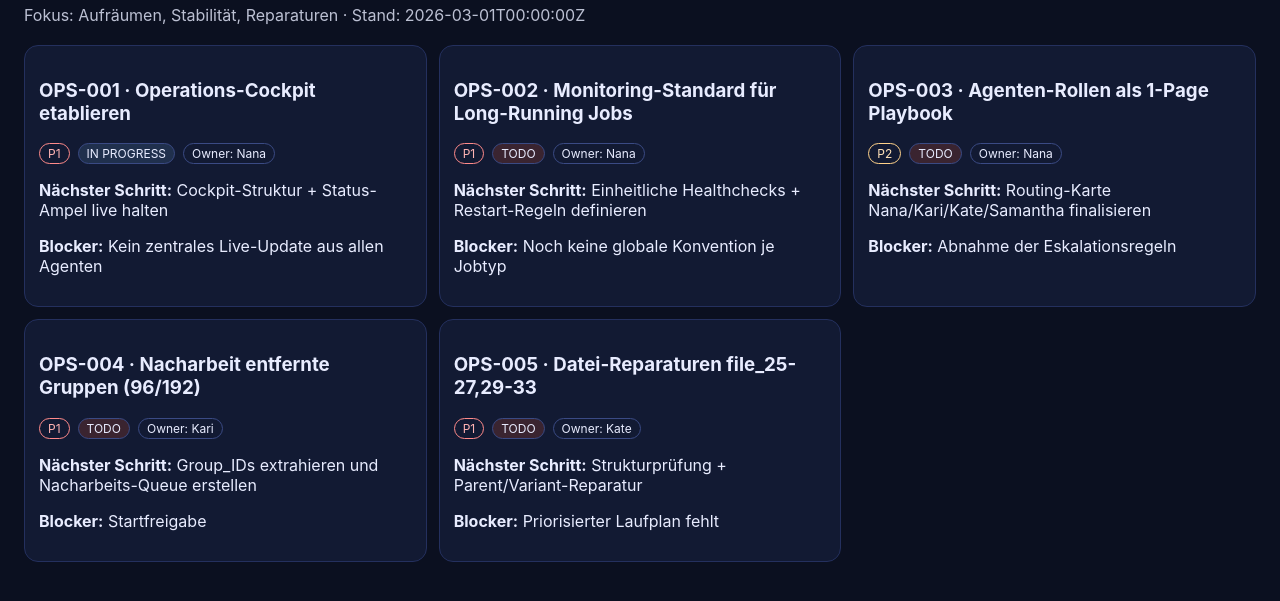
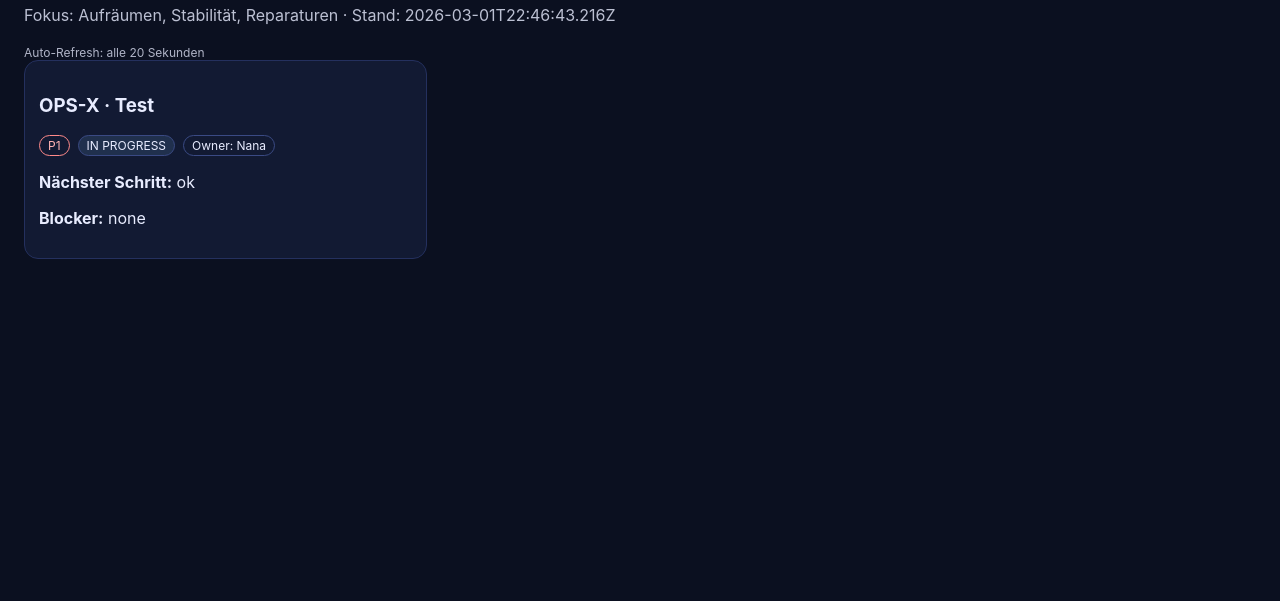
Before and after one commit to Bunnykiller151/openclaw-cockpit, a website: page index.html in a window 1280 px wide. Shown: the part 61-662 px from the top of the page. Drawn offline with Linux system fonts and the light colour scheme.

Commit message:
Add files via upload

```diff
--- a/data.json
+++ b/data.json
@@ -1,51 +1,15 @@
 {
-  "generated_at": "2026-03-01T00:00:00Z",
-  "focus": "system-ops",
+  "focus": "sync-test",
   "items": [
     {
-      "id": "OPS-001",
-      "title": "Operations-Cockpit etablieren",
+      "id": "OPS-X",
+      "title": "Test",
       "owner": "Nana",
       "priority": "P1",
       "status": "in_progress",
-      "next_step": "Cockpit-Struktur + Status-Ampel live halten",
-      "blocker": "Kein zentrales Live-Update aus allen Agenten"
-    },
-    {
-      "id": "OPS-002",
-      "title": "Monitoring-Standard für Long-Running Jobs",
-      "owner": "Nana",
-      "priority": "P1",
-      "status": "todo",
-      "next_step": "Einheitliche Healthchecks + Restart-Regeln definieren",
-      "blocker": "Noch keine globale Konvention je Jobtyp"
-    },
-    {
-      "id": "OPS-003",
-      "title": "Agenten-Rollen als 1-Page Playbook",
-      "owner": "Nana",
-      "priority": "P2",
-      "status": "todo",
-      "next_step": "Routing-Karte Nana/Kari/Kate/Samantha finalisieren",
-      "blocker": "Abnahme der Eskalationsregeln"
-    },
-    {
-      "id": "OPS-004",
-      "title": "Nacharbeit entfernte Gruppen (96/192)",
-      "owner": "Kari",
-      "priority": "P1",
-      "status": "todo",
-      "next_step": "Group_IDs extrahieren und Nacharbeits-Queue erstellen",
-      "blocker": "Startfreigabe"
-    },
-    {
-      "id": "OPS-005",
-      "title": "Datei-Reparaturen file_25-27,29-33",
-      "owner": "Kate",
-      "priority": "P1",
-      "status": "todo",
-      "next_step": "Strukturprüfung + Parent/Variant-Reparatur",
-      "blocker": "Priorisierter Laufplan fehlt"
+      "next_step": "ok",
+      "blocker": "none"
     }
-  ]
+  ],
+  "generated_at": "2026-03-01T22:46:43.216Z"
 }
--- a/index.html
+++ b/index.html
@@ -12,36 +12,46 @@
     .card{background:#121a33;border:1px solid #24305e;border-radius:14px;padding:14px}
     .meta{display:flex;gap:8px;flex-wrap:wrap;margin:8px 0 10px}
     .pill{padding:2px 8px;border-radius:999px;font-size:12px;border:1px solid #3a4a84}
-    .P1{border-color:#ff8a8a;color:#ffb3b3}.P2{border-color:#ffd28a;color:#ffe2b8}
+    .P1{border-color:#ff8a8a;color:#ffb3b3}.P2{border-color:#ffd28a;color:#ffe2b8}.P3{border-color:#8ad1ff;color:#bce8ff}
     .todo{background:#3a2430}.in_progress{background:#20304d}.done{background:#1c3f2e}
-    code{background:#0a1328;padding:1px 6px;border-radius:6px}
+    .tiny{font-size:12px;opacity:.75}
   </style>
 </head>
 <body>
   <h1>⚡ OpenClaw Cockpit</h1>
   <div class="sub">Fokus: Aufräumen, Stabilität, Reparaturen · <span id="ts">lädt…</span></div>
+  <div class="tiny">Auto-Refresh: alle 20 Sekunden</div>
   <div id="grid" class="grid"></div>
 
   <script>
     const statusLabel = s => ({todo:'TODO',in_progress:'IN PROGRESS',done:'DONE'}[s] || s);
-    fetch('./data.json').then(r=>r.json()).then(data=>{
-      document.getElementById('ts').textContent = `Stand: ${data.generated_at}`;
+
+    async function render() {
+      try {
+        const res = await fetch('./data.json?_=' + Date.now(), { cache: 'no-store' });
+        const data = await res.json();
+        document.getElementById('ts').textContent = `Stand: ${data.generated_at || 'n/a'}`;
+
         const grid = document.getElementById('grid');
-      grid.innerHTML = data.items.map(it => `
+        grid.innerHTML = (data.items || []).map(it => `
           <article class="card">
-          <h3>${it.id} · ${it.title}</h3>
+            <h3>${it.id || '-'} · ${it.title || 'Ohne Titel'}</h3>
             <div class="meta">
-            <span class="pill ${it.priority}">${it.priority}</span>
-            <span class="pill ${it.status}">${statusLabel(it.status)}</span>
-            <span class="pill">Owner: ${it.owner}</span>
+              <span class="pill ${it.priority || ''}">${it.priority || '-'}</span>
+              <span class="pill ${it.status || ''}">${statusLabel(it.status || '-')}</span>
+              <span class="pill">Owner: ${it.owner || '-'}</span>
             </div>
-          <p><strong>Nächster Schritt:</strong> ${it.next_step}</p>
-          <p><strong>Blocker:</strong> ${it.blocker}</p>
+            <p><strong>Nächster Schritt:</strong> ${it.next_step || '-'}</p>
+            <p><strong>Blocker:</strong> ${it.blocker || '-'}</p>
           </article>
         `).join('');
-    }).catch(err=>{
+      } catch (err) {
         document.getElementById('grid').innerHTML = `<pre>Fehler beim Laden: ${err}</pre>`;
-    });
+      }
+    }
+
+    render();
+    setInterval(render, 20000);
   </script>
 </body>
 </html>
```
Also changed, not shown: server.js (+65 -7 lines). Lines whose indentation alone changed are shown as unchanged.
